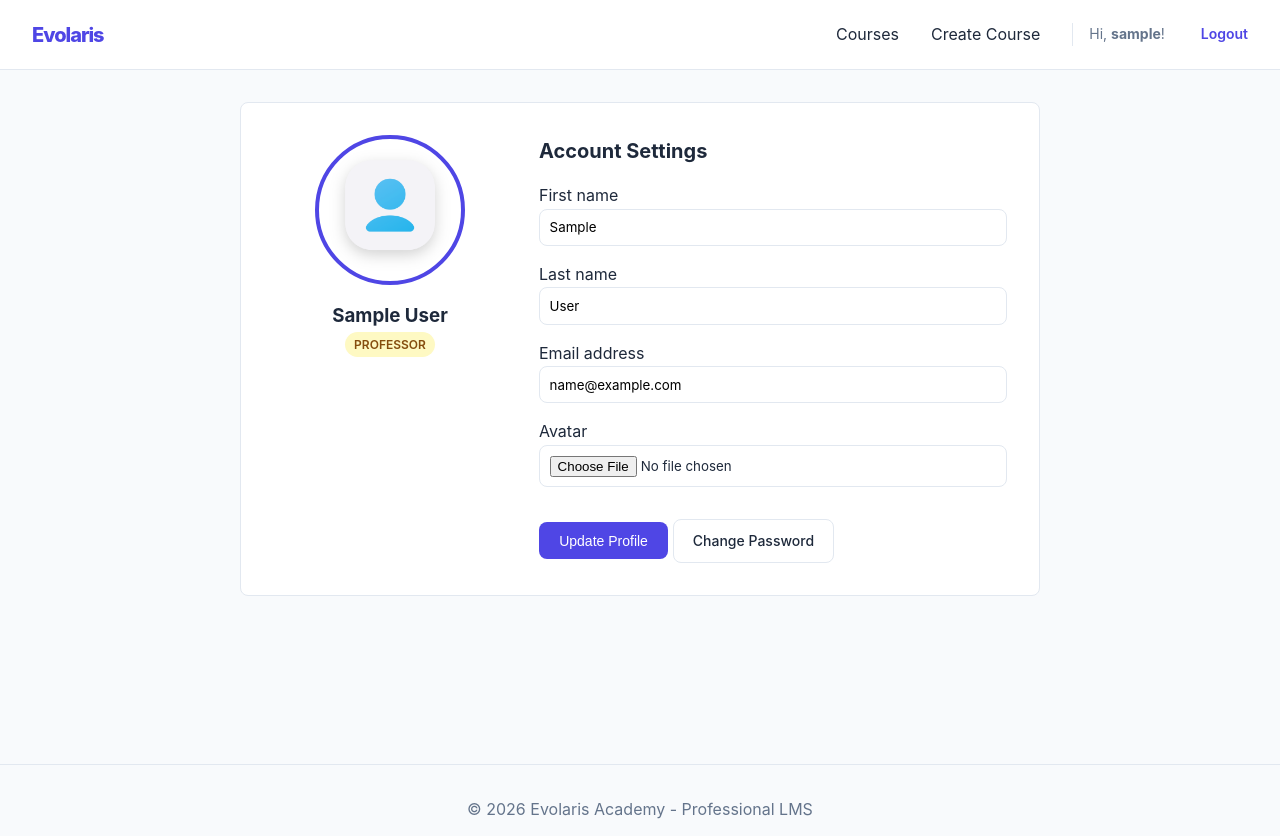
After one commit to JdanielGA/LMS_Project, a Django app: page /users/profile/ in a window 1280 px wide. The commit adds this page. Shown: the top 836 px of the page. Run offline with Django 5.2, Linux system fonts and the light colour scheme; the visitor is signed in with stand-in values (Sample User, id 1).

Commit message:
feat(users): complete profile management with modular CSS and avatar handling

```diff
--- a/apps/users/forms.py
+++ b/apps/users/forms.py
@@ -24,3 +24,8 @@ class UserRegisterForm(UserCreationForm):
             if commit:
                 StudentProfile.objects.get_or_create(user=user)
             return user
+
+class UserUpdateForm(forms.ModelForm):
+    class Meta:
+        model = User
+        fields = ['first_name', 'last_name', 'email', 'avatar']
--- a/apps/users/models.py
+++ b/apps/users/models.py
@@ -13,11 +13,19 @@ class User(AbstractUser):
         },
         )
 
+    avatar = models.ImageField(upload_to='users/avatars/', blank=True, null=True)
+
     REQUIRED_FIELDS = ['email']
 
     class Meta:
         verbose_name = _("user")
         verbose_name_plural = _("users")
+
+    @property
+    def get_avatar_url(self):
+        if self.avatar and hasattr(self.avatar, 'url'):
+            return self.avatar.url
+        return '/static/img/default-avatar.png' # Path to a default avatar image in your static files
 
     @property
     def is_teacher(self):
--- a/apps/users/urls.py
+++ b/apps/users/urls.py
@@ -1,6 +1,7 @@
-from django.urls import path
+# path: apps/users/urls.py
+from django.urls import path, reverse_lazy
 from django.contrib.auth import views as auth_views
-from .views import RegisterView
+from .views import RegisterView, ProfileUpdateView
 
 app_name = 'users'
 
@@ -9,4 +10,36 @@ urlpatterns = [
     path('login/', auth_views.LoginView.as_view(template_name='users/login.html'), name='login'),
     path('logout/', auth_views.LogoutView.as_view(next_page='courses:course_list'), name='logout'),
     path('register/', RegisterView.as_view(), name='register'),
+    path('profile/', ProfileUpdateView.as_view(), name='profile'),
+
+    # Password reset view.
+    path('password-reset/',
+         auth_views.PasswordResetView.as_view(
+             template_name='users/password_reset.html',
+             email_template_name='users/password_reset_email.html',
+             success_url=reverse_lazy('users:password_reset_done')
+         ),
+         name='password_reset'),
+
+    # "Email sent" view after requesting a password reset.
+    path('password-reset/done/',
+         auth_views.PasswordResetDoneView.as_view(
+             template_name='users/password_reset_done.html'
+         ),
+         name='password_reset_done'),
+
+    # Password reset confirmation view (the link the user clicks in the email).
+    path('password-reset-confirm/<uidb64>/<token>/',
+         auth_views.PasswordResetConfirmView.as_view(
+             template_name='users/password_reset_confirm.html',
+             success_url=reverse_lazy('users:password_reset_complete')
+         ),
+         name='password_reset_confirm'),
+
+    # Password reset complete view (after successfully resetting the password).
+    path('password-reset-complete/',
+         auth_views.PasswordResetCompleteView.as_view(
+             template_name='users/password_reset_complete.html'
+         ),
+         name='password_reset_complete'),
 ]
--- a/apps/users/views.py
+++ b/apps/users/views.py
@@ -1,8 +1,10 @@
 # path: apps/users/views.py
+from django.contrib.auth.mixins import LoginRequiredMixin
 from django.urls import reverse_lazy
-from django.views.generic.edit import CreateView
+from django.views.generic.edit import CreateView, UpdateView
+from .forms import UserRegisterForm, UserUpdateForm
 from django.shortcuts import redirect
-from .forms import UserRegisterForm
+from .models import User
 
 class RegisterView(CreateView):
     form_class = UserRegisterForm
@@ -14,3 +16,17 @@ class RegisterView(CreateView):
         if request.user.is_authenticated:
             return redirect('courses:course_list')
         return super().dispatch(request, *args, **kwargs)
+
+
+class ProfileUpdateView(LoginRequiredMixin, UpdateView):
+    model = User
+    form_class = UserUpdateForm
+    template_name = 'users/profile.html'
+    success_url = reverse_lazy('users:profile')
+
+    def get_object(self, queryset=None):
+        """
+        Return the user object for the currently logged-in user.
+        This ensures that users can only edit their own profile.
+        """
+        return self.request.user
--- a/config/settings/local.py
+++ b/config/settings/local.py
@@ -5,3 +5,6 @@ from .base import *
 DEBUG = True
 
 ALLOWED_HOSTS = ['localhost', '127.0.0.1', 'testserver']
+
+EMAIL_BACKEND = 'django.core.mail.backends.console.EmailBackend'
+DEFAULT_FROM_EMAIL = 'noreply@evolaris.academy'
--- a/config/urls.py
+++ b/config/urls.py
@@ -11,4 +11,4 @@ urlpatterns = [
 ]
 
 if settings.DEBUG:
-    urlpatterns += static(settings.MEDIA_URL, document_id=settings.MEDIA_ROOT)
+    urlpatterns += static(settings.MEDIA_URL, document_root=settings.MEDIA_ROOT)
--- a/static/css/main.css
+++ b/static/css/main.css
@@ -13,6 +13,7 @@
 /* Pages */
 @import "pages/_courses.css";
 @import "pages/_auth.css";
+@import "pages/_profile.css";
 
 /* Structural Layout */
 main {
--- /dev/null
+++ b/static/css/pages/_profile.css
@@ -0,0 +1,51 @@
+/* static/css/pages/_profile.css */
+
+.profile-container {
+    max-width: 800px;
+    margin: var(--space-8) auto;
+    display: grid;
+    grid-template-columns: 1fr 2fr;
+    gap: var(--space-8);
+    background: var(--bg-card);
+    padding: var(--space-8);
+    border-radius: var(--radius-md);
+    border: 1px solid var(--border-color);
+}
+
+.profile-header {
+    text-align: center;
+}
+
+.profile-avatar-wrapper {
+    position: relative;
+    width: 150px;
+    height: 150px;
+    margin: 0 auto var(--space-4);
+}
+
+.profile-avatar {
+    width: 100%;
+    height: 100%;
+    object-fit: cover;
+    border-radius: 50%;
+    border: 4px solid var(--primary-color);
+}
+
+.profile-form .form-group {
+    margin-bottom: var(--space-4);
+}
+
+.profile-form input[type="text"],
+.profile-form input[type="email"],
+.profile-form input[type="file"] {
+    width: 100%;
+    padding: 0.6rem;
+    border: 1px solid var(--border-color);
+    border-radius: var(--radius-md);
+    font-family: inherit;
+}
+
+.profile-info h2 {
+    margin-bottom: var(--space-4);
+    font-size: var(--text-xl);
+}
--- a/templates/includes/_navbar.html
+++ b/templates/includes/_navbar.html
@@ -12,11 +12,14 @@
                 <li><a href="{% url 'courses:course_create' %}">Create Course</a></li>
             {% endif %}
             <li class="navbar__user-info">
-                <span>Hi, {{ user.username }}!</span>
+                <a href="{% url 'users:profile' %}" style="margin-right: var(--space-4);">
+                    Hi, <strong>{{ user.username }}</strong>!
+                </a>
                 <form action="{% url 'users:logout' %}" method="post" class="navbar__logout-form">
                     {% csrf_token %}
                     <button type="submit" class="navbar__logout-btn">Logout</button>
                 </form>
+            </li>
         {% else %}
             <li><a href="{% url 'users:login' %}" class="btn btn--outline">Login</a></li>
             <li><a href="{% url 'users:register' %}" class="btn btn--primary">Register</a></li>
--- /dev/null
+++ b/templates/users/profile.html
@@ -0,0 +1,42 @@
+{% extends "base.html" %}
+
+{% block title %}Mi Profile - Evolaris Academy{% endblock %}
+
+{% block content %}
+<div class="profile-container">
+    <aside class="profile-header">
+        <div class="profile-avatar-wrapper">
+            <img src="{{ user.get_avatar_url }}" alt="{{ user.username }}" class="profile-avatar">
+        </div>
+        <h3>{{ user.get_full_name|default:user.username }}</h3>
+        <p class="badge {% if user.is_teacher %}badge--warning{% else %}badge--success{% endif %}">
+            {% if user.is_teacher %}Professor{% else %}Student{% endif %}
+        </p>
+    </aside>
+
+    <section class="profile-info">
+        <h2>Account Settings</h2>
+
+        <form method="post" enctype="multipart/form-data" class="profile-form">
+            {% csrf_token %}
+
+            {% for field in form %}
+                <div class="form-group">
+                    <label for="{{ field.id_for_label }}">{{ field.label }}</label>
+                    {{ field }}
+                    {% if field.errors %}
+                        <div class="auth-error-text">
+                            {{ field.errors }}
+                        </div>
+                    {% endif %}
+                </div>
+            {% endfor %}
+
+            <div style="margin-top: var(--space-8);">
+                <button type="submit" class="btn btn--primary">Update Profile</button>
+                <a href="{% url 'users:password_reset' %}" class="btn btn--outline">Change Password</a>
+            </div>
+        </form>
+    </section>
+</div>
+{% endblock %}
```
Also changed, not shown: templates/users/password_reset.html (added, +17 -0 lines), apps/users/migrations/0002_user_avatar.py (added), static/img/default-avatar.png (added).
